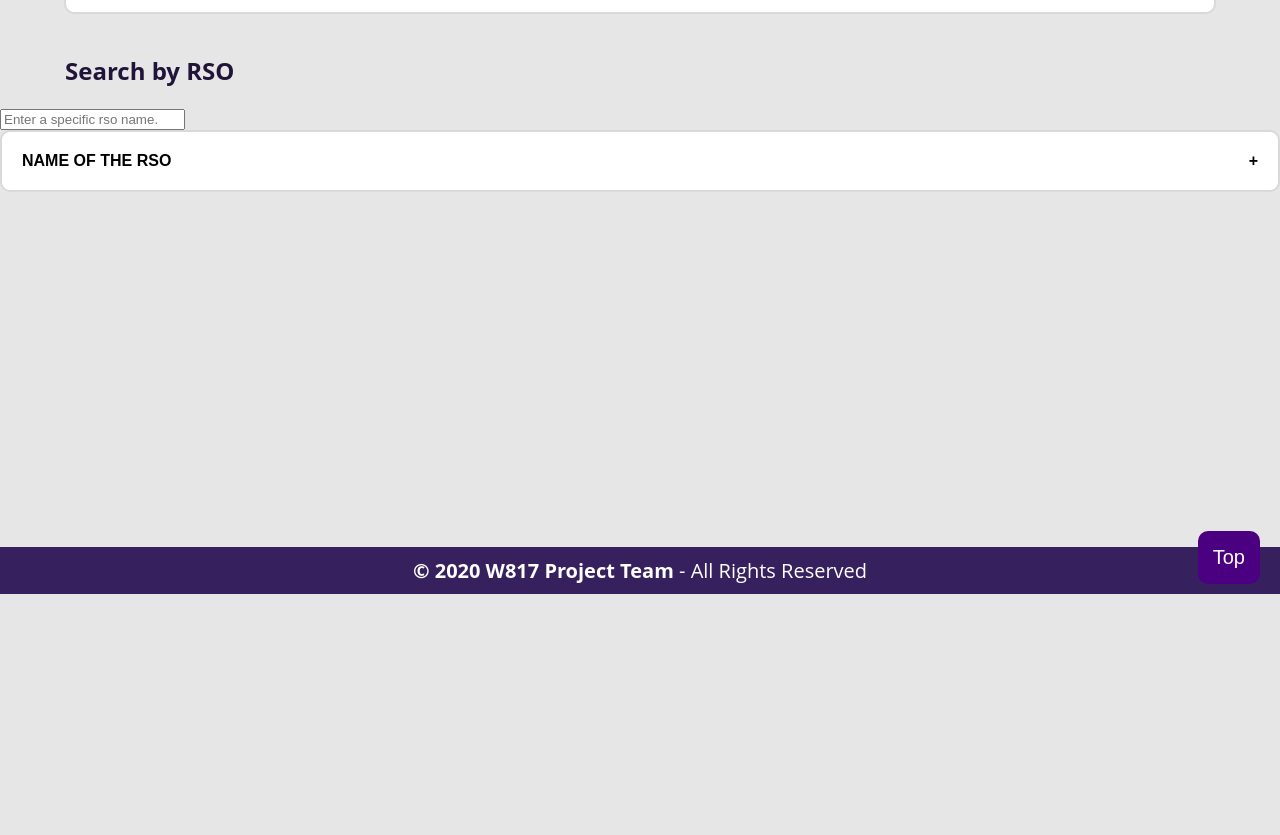
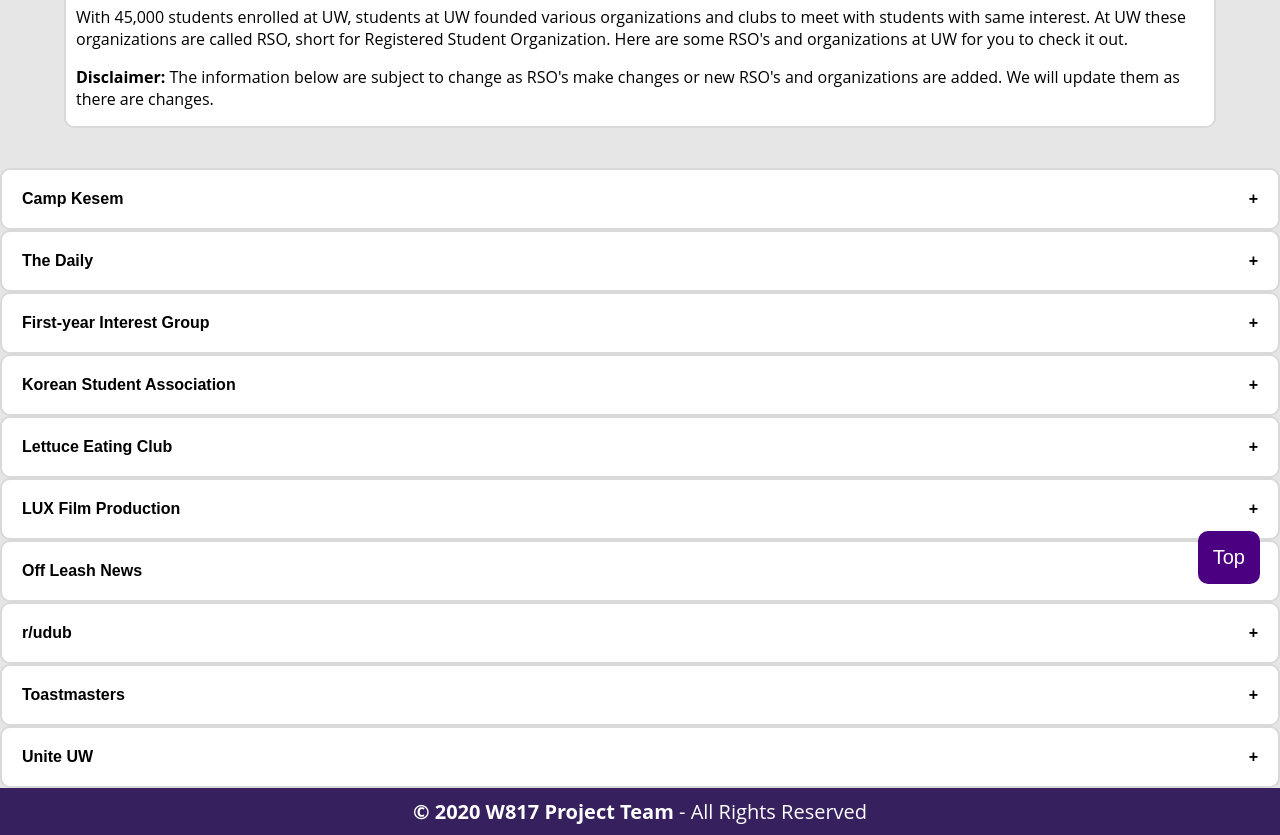
Before and after one commit to cmarq07/Explore-UW, a plain HTML site: page rso.html in a window 1280 px wide. Shown: the part 206-1041 px from the top of the page. Before the commit the page ends 800 px from the top, so only its background shows below. Drawn offline with nearby package versions, Linux system fonts and the light colour scheme.

Commit message:
Added rso's and organizations

```diff
--- a/rso.html
+++ b/rso.html
@@ -2,6 +2,7 @@
 <html>
     <head>
         <script src="https://ajax.googleapis.com/ajax/libs/jquery/3.5.1/jquery.min.js"></script>
+        <link rel="icon" type="image/png" href="logo.png"/>
         <meta charset = "UTF-8">
         <title>Explore UW</title>
         <!--Linking to any external documents/images-->
@@ -34,24 +35,86 @@
 
 		<!-- Body -->
 		<div id = "intro" class = "content" style= "display: none;">
-		  <p>INTRODUCTION.
-		  <p><strong>Disclaimer:</strong> The information below are subject to change as RSO's make changes or new RSO's are added. We will update them as there are changes.
+      <h1>RSO's and Organizations</h1>
+      <p>With 45,000 students enrolled at UW, students at UW founded various organizations and clubs to meet with students with same interest.
+         At UW these organizations are called RSO, short for Registered Student Organization. Here are some RSO's and organizations at UW for you to check it out.
+		  <p><strong>Disclaimer:</strong> The information below are subject to change as RSO's make changes or new RSO's and organizations are added. We will update them as there are changes.
 		</div>
-	  <div>
-  		<h2 style = "margin-left: 65px">Search by RSO</h2>
-  		<input id = "rsoSearch" type = "search" placeholder = "Enter a specific rso name."
-  				maxlength = "40"></input>
-    </div>
-
-    <button class ="collapsible">NAME OF THE RSO</button>
+    <!-- Camp Kesem -->
+    <button id ="kesem" class ="collapsible">Camp Kesem</button>
       <div class = "information">
-      <p><strong>INFORMATION ABOUT THE RSO</strong>
-      <p>More information on <a href = "ACTUAL LINK"
-          target="_blank"> LINK NAME</a></li>
+        <p>Led by college students, Kesem at UW operates a free summer camp for children going through their parent's cancer.
+        <p>If you are interested, check them out on <a href = "https://www.campkesem.org/find-a-camp/camp-kesem-at-university-of-washington"
+            target="_blank">campkesem.org/find-a-camp/camp-kesem-at-university-of-washington</a></li>
+      </div>
+    <!-- Daily -->
+    <button id ="daily" class ="collapsible">The Daily</button>
+      <div class = "information">
+        <p>Since 1891, The Daily has been informing the UW community by publishing articles and newspapers.
+        <p>Check them out on <a href = "http://www.dailyuw.com/info_pages/about_us/"
+            target="_blank">dailyuw.com/info_pages/about_us/</a></li>
+      </div>
+    <!-- FIG -->
+    <button id="fig" class ="collapsible">First-year Interest Group</button>
+      <div class = "information">
+        <p>About 20 students going to same classes in the first quarter of their first year at UW. While the reviews for FIG are divided, it is a definetely a good start to at least know people at UW.
+        <p>Check them out on <a href = "https://fyp.washington.edu/first-year-interest-groups/"
+            target="_blank">fyp.washington.edu/first-year-interest-groups/</a></li>
+      </div>
+    <!--KSA-->
+    <button id="ksa" class ="collapsible">Korean Student Association</button>
+      <div class = "information">
+        <p>KSA is a club for UW students who are interested in Korean culture and want to connect with people with the same interest.
+           They also aim to help their members and the community while doing so.
+        <p>Check them out on <a href = "https://www.facebook.com/KSAUW/"
+            target="_blank">facebook.com/KSAUW</a></li>
+      </div>
+    <!-- letuuce Eating Club -->
+    <button id="lettuce" class ="collapsible">Lettuce Eating Club</button>
+      <div class = "information">
+        <p>Eating lettuce is very important. Each quarter, the Lettuce Eating Club will crown a Lettuce King or Queen.
+        <p>Check them out on <a href = "https://huskylink.washington.edu/organization/lettuceeatingclub"
+            target="_blank">huskylink.washington.edu/organization/lettuceeatingclub</a></li>
+      </div>
+    <!-- LUX FILM -->
+    <button id="lux" class ="collapsible">LUX Film Production</button>
+      <div class = "information">
+        <p>If you are looking for a first hand experience in film production at UW, LUX Film Production is the perfect club for you.
+           Since UW's Cinema and Media Studies major foucses on analysis of media, many students also join the club to learn about film production.
+        <p>Check them out on <a href = "https://www.luxfilmproductions.com/"
+            target="_blank">luxfilmproductions.com</a></li>
+      </div>
+    <!-- Off Leash -->
+    <button id= "offLeash" class ="collapsible">Off Leash News</button>
+      <div class = "information">
+        <p>UW's one and only humor and satire publication. Their articles and excerpts are going to make your day.
+        <p>Check them out on <a href = "https://www.offleashnews.com/"
+            target="_blank">offleashnews.com</a></li>
+      </div>
+    <!-- udub reddit -->
+    <button id="udub" class ="collapsible">r/udub</button>
+      <div class= "information">
+        <p>Although it may look like everything on the subreddit are rants, r/udub is very useful to students who are seeking information about almost everything at UW.
+        <p>From u/Not_HFS_Reviewer's Daily Reviews of HFS meals to course difficulties, r/udub offers various information about UW. You could also search specific keyword on r/udub to find the information(e.g courses, majors).
+        <p>Check r/udub on <a href = "https://www.reddit.com/r/udub/" target="_blank">www.reddit.com/r/udub/</a>
+      </div>
+    <!--Toast Master-->
+    <button id= "toast" class ="collapsible">Toastmasters</button>
+      <div class = "information">
+        <p>Want to learn about public speaking? Toastmasters at UW is where you can start.
+        <p>Check them out on <a href = "https://www.facebook.com/UWToastmasters/"
+            target="_blank">facebook.com/UWToastmasters/</a></li>
+      </div>
+    <!-- Unite UW -->
+    <button id= "uniteUW" class ="collapsible">Unite UW</button>
+      <div class = "information">
+        <p>Cultural exchange program at UW between domestic and international students. The whole point of this program is to make friends.
+        <p>Check them out on <a href = "https://www.washington.edu/studentlife/uniteuw/"
+            target="_blank">washington.edu/studentlife/uniteuw/</a></li>
       </div>
 
 		<!-- Copyright -->
-		<div id = "copyright">
+		<div id = "scrollCopyright">
 			<strong>© 2020 W817 Project Team</strong> - All Rights Reserved
 		</div>
 
```
